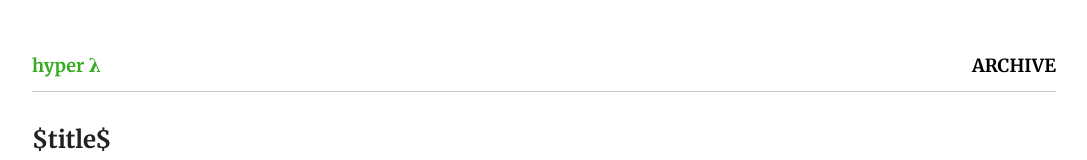
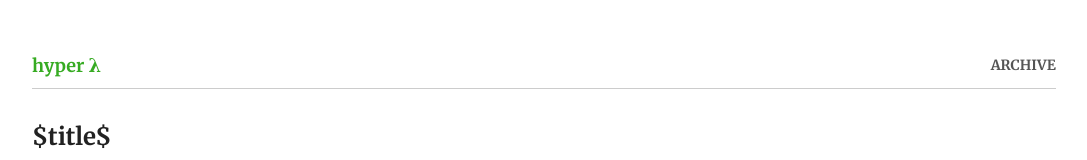
Before and after one commit to hyperlambda/hyperlambda.github.io, a plain HTML site: page templates/default.html in a window 1280 px wide. Shown: the top 160 px of the page, without its empty margins (96-1183 px from the left). Drawn offline with nearby package versions, Linux system fonts and the light colour scheme; files that its build step writes are made by us from their sources.

Commit message:
make navigation less shouting

```diff
--- a/css/default.scss
+++ b/css/default.scss
@@ -108,8 +108,8 @@ div#header #navigation {
 }
 
 div#header #navigation a {
-    color: black;
-    font-size: 18px;
+    color: #555;
+    font-size: 14px;
     font-weight: bold;
     margin-left: 12px;
     text-decoration: none;
```
